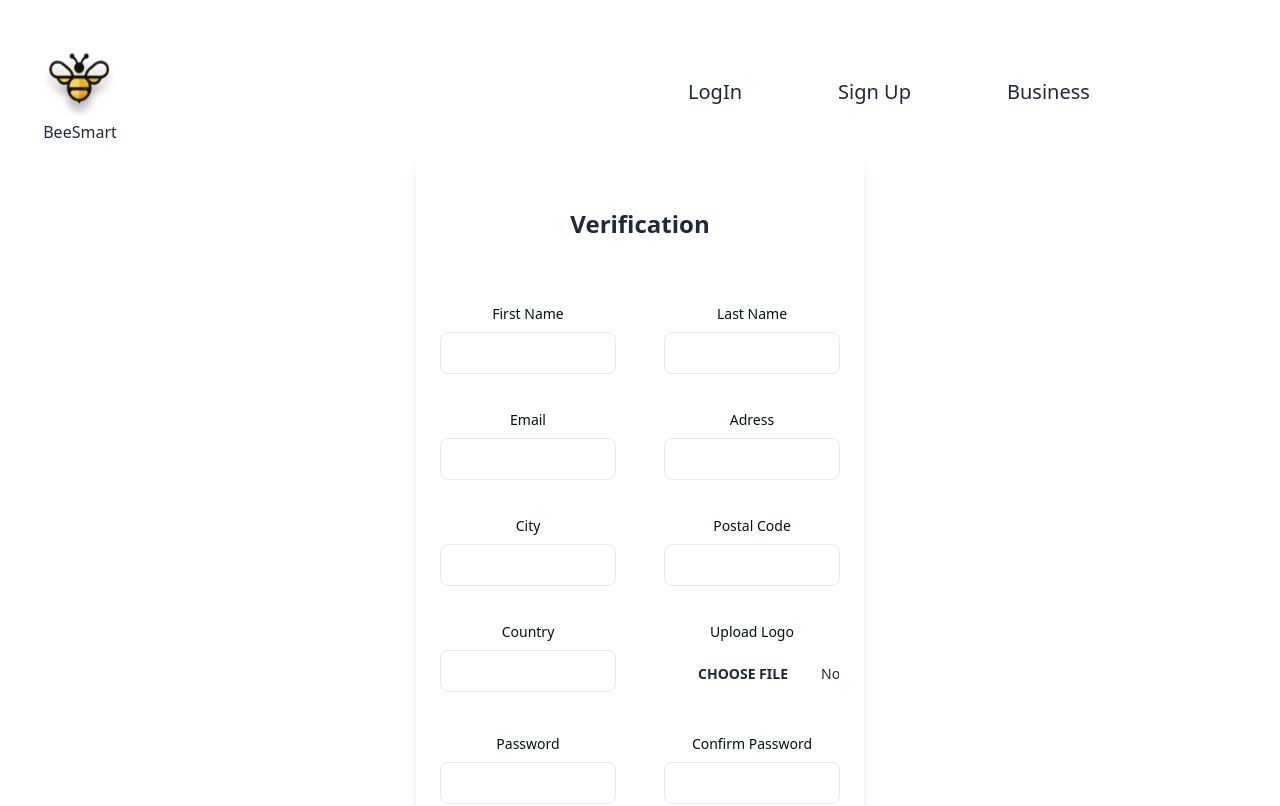
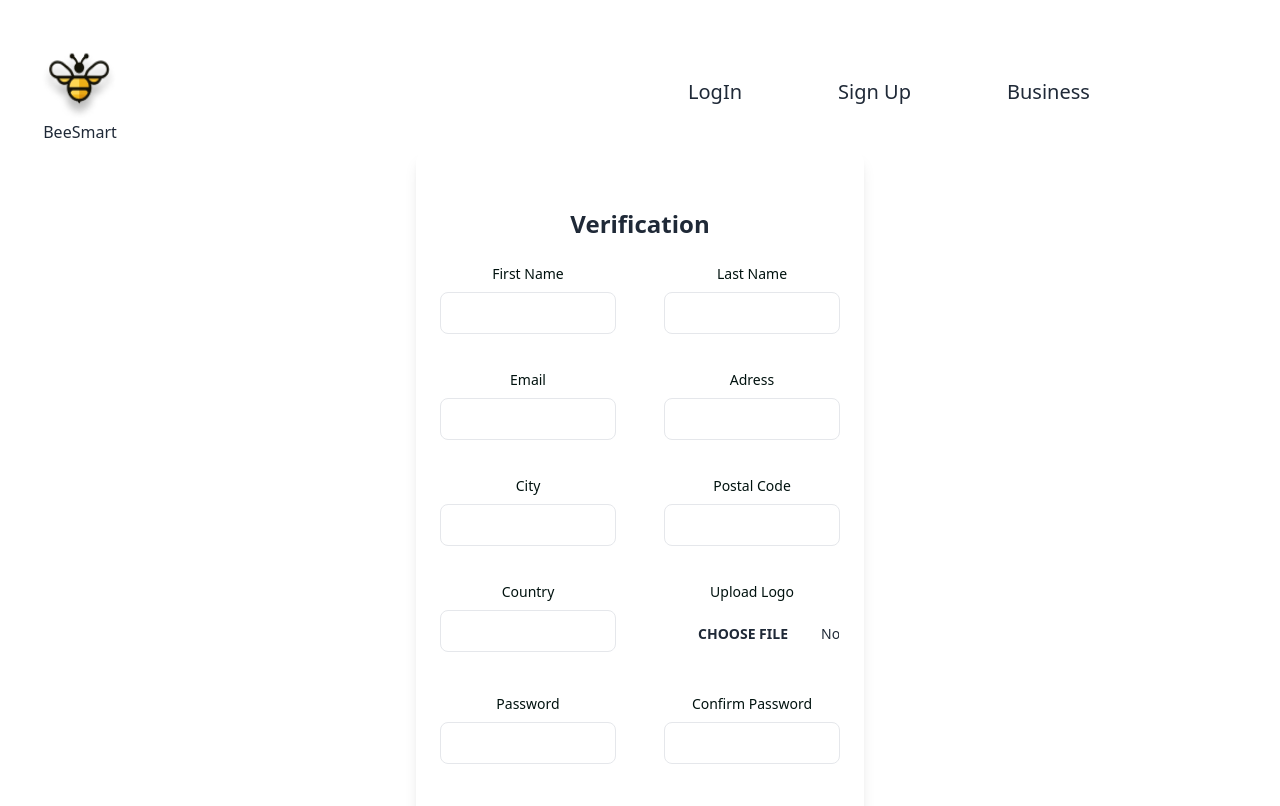
Before and after one commit to raphaelcordon/Beesmart, a React (Vite) app in the folder frontend/: page /business-signup/verification in a window 1280 px wide. Shown: the top 806 px of the page. Built offline with nearby package versions, Linux system fonts and the light colour scheme.

Commit message:
last commit before building axios

```diff
--- a/frontend/src/Routes/StartingPagesRoutes/SignUpStepsBusiness/VerificationSection.jsx
+++ b/frontend/src/Routes/StartingPagesRoutes/SignUpStepsBusiness/VerificationSection.jsx
@@ -5,11 +5,11 @@ const VerificationSection = () => {
     <>
       <div className="flex items-center justify-center">
         <div className="flex xl:items-center l:items-center justify-center sm:mt-p md:mt-50p">
-          <div className="max-w-md w-full p-6 bg-base-100 rounded-lg shadow-lg">
-            <div className="text-center mb-16">
+          <div className="max-w-md w-full p-6 bg-base-100 rounded-lg shadow-lg mb-16">
+            <div>
               <h1 className="text-2xl font-semibold text-center mt-8 mb-6">Verification</h1>
             </div>
-            <form>
+            <form className="mb-10">
               <div className="grid sm:grid-cols-2 gap-y-7 gap-x-12">
                 <div className="mb-2">
                   <label className="block mb-2 text-sm text-accent-content">First Name</label>
```
